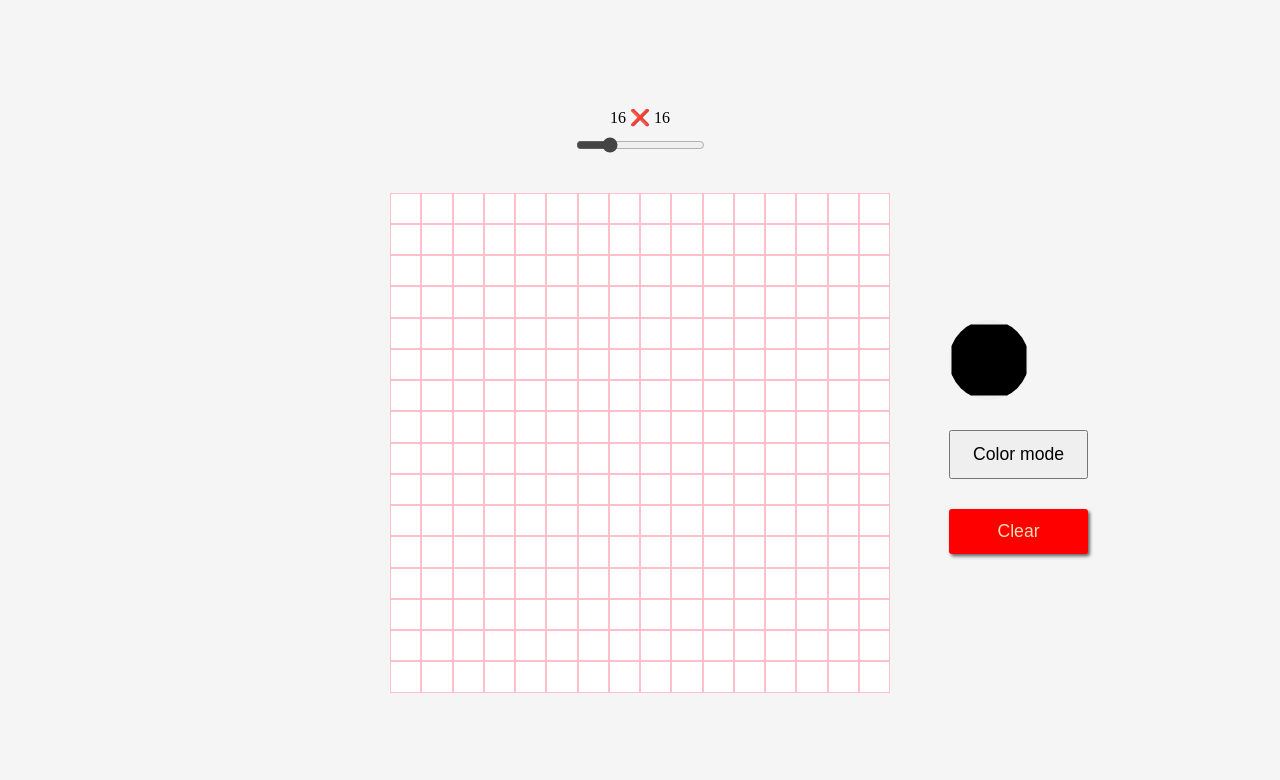
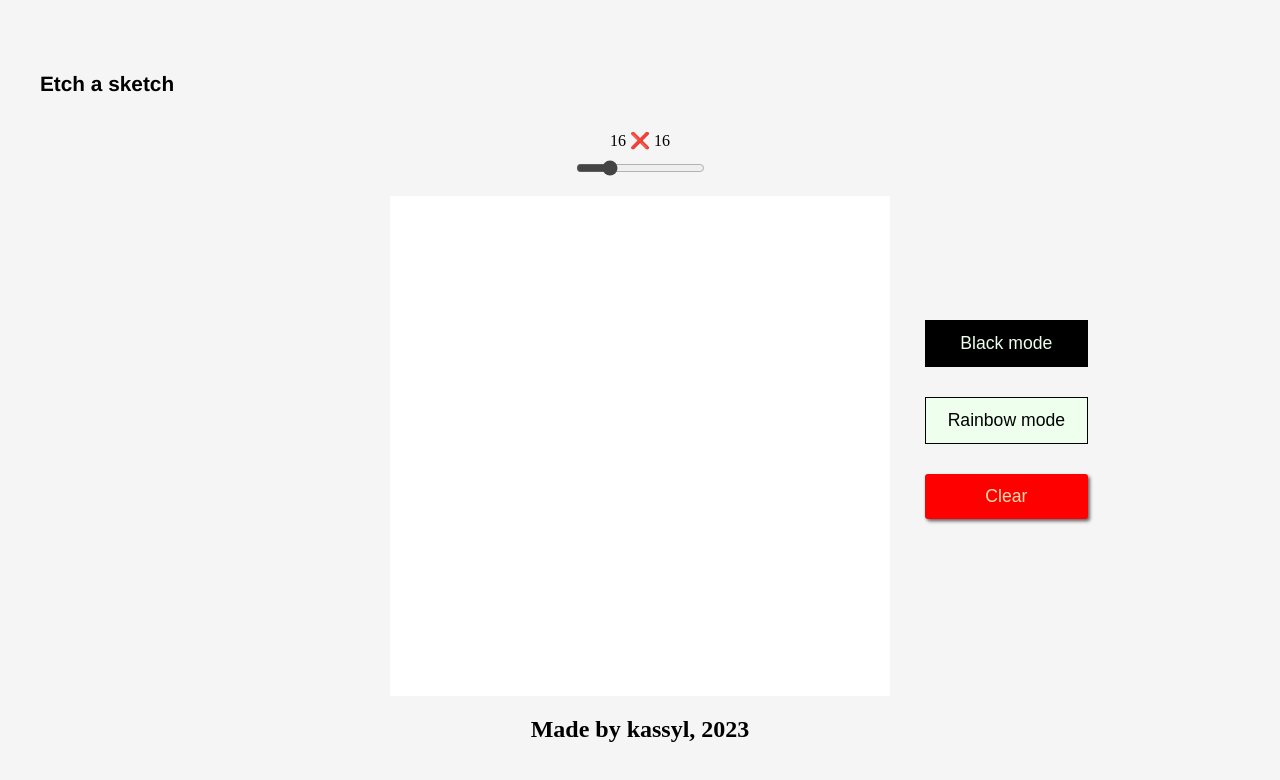
Before and after one commit to Jean-kassyl/odin-Etch-a-Sketch, a plain HTML site: page index.html in a window 1280 px wide. Drawn offline with Linux system fonts and the light colour scheme.

Commit message:
work on the general design and add some feature (make it possible to use a randomized color grid)

```diff
--- a/index.html
+++ b/index.html
@@ -7,6 +7,9 @@
     <link rel="stylesheet" href="style.css">
 </head>
 <body>
+    <nav>
+        <h1>Etch a sketch</h1>
+    </nav>
     <div id="popup_container">
         <label for="range_number" ><span class="range_label"></span> &#10060; <span class="range_label"></span></label>
         <input type="range" min="1" max="64" id="range_number" value="16">
@@ -16,10 +19,14 @@
     </div>
 
     <div id="controls">
-        <input type="color" value="#000" class="color_pick">
-        <button class="btn color_mode">Color mode</button>
+        <button class="btn black_mode">Black mode</button>
+        <button class="btn rainbow_mode">Rainbow mode</button>
         <button class="btn clear">Clear</button>
     </div>
+
+    <footer>
+        <h2>Made by kassyl, 2023</h2>
+    </footer>
 
     <script src="main.js"></script>
 </body>
--- a/main.js
+++ b/main.js
@@ -2,9 +2,34 @@ let container = document.getElementById("container")
 const range_input = document.getElementById("range_number")
 const range_label = document.querySelectorAll(".range_label")
 const clear = document.querySelector(".clear")
+const blackBtn = document.querySelector(".black_mode")
+const rainbowBtn = document.querySelector(".rainbow_mode")
 
 
 
+create_grid()
+
+
+
+blackBtn.classList.add("black")
+let color_mode = "black"
+
+blackBtn.addEventListener("click", () => {
+    color_mode = "black"
+    blackBtn.classList.add("black")
+    rainbowBtn.classList.remove("black")
+
+})
+
+rainbowBtn.addEventListener("click", () => {
+    color_mode = "rainbow"
+    blackBtn.classList.remove("black")
+    rainbowBtn.classList.add("black")
+
+})
+
+
+// clearing the grid when the user click the clear button
 clear.addEventListener("click", clearGrid)
 
 function clearGrid() {
@@ -14,7 +39,12 @@ function clearGrid() {
     })
 }
 
+// update grid
+range_input.addEventListener("input", changeGridSize)
 
+
+
+// helper function or callbacks
 
 function generate_grid(size){
     for(let i= 1; i <= size; i++){
@@ -33,7 +63,6 @@ function create_grid(s = 16){
         label.textContent = s
     })
 
-
     if (container.children.length > 0){
         Array.from(container.children).forEach(div => div.remove())
     }
@@ -48,25 +77,19 @@ function create_grid(s = 16){
 
     container.style.gridTemplateColumns = `repeat(${s}, 1fr)`
     container.style.gridTemplateRows = `repeat(${s}, 1fr)`
+}
 
+function handleBackground(e) {
+    let target = e.currentTarget;
+    if (color_mode === "black"){
+        target.style.backgroundColor = "black"
 
     }
-
-create_grid()
-
-
-
-
-function handleBackground(e) {
-    const colorWheel = Math.floor(Math.random() * 360) + 1
-    let target = e.currentTarget;
-    target.style.backgroundColor = `hsl(${colorWheel}, 100%, 0%)`
-    console.log(colorWheel)
+    else {
+        const colorWheel = Math.ceil(Math.random() * 360) + 1
+        target.style.backgroundColor = `hsl(${colorWheel}, 100%, 50%)`
     }
-
-
-
-range_input.addEventListener("input", changeGridSize)
+}
 
 function changeGridSize(e) {
     let size = parseInt(e.target.value)
--- a/style.css
+++ b/style.css
@@ -11,12 +11,11 @@ body {
     align-items: center;
     justify-content: center;
     background-color: whitesmoke;
-    gap: 40px;
+    gap: 20px;
     position: relative;
 }
 
 .grid {
-    border: 1px solid pink;
     background-color: white;
 }
 
@@ -26,6 +25,8 @@ body {
     width: 500px;
     height: 500px;
     display: grid;
+    background-color: white;
+
 
 
 
@@ -54,6 +55,14 @@ body {
 .btn {
     padding: 12px 22px;
     font-size: 1.1rem;
+    border: 1px solid black;
+    background-color: #efe;
+    cursor: pointer;
+}
+
+.btn.black {
+    background-color: black;
+    color: #efe;
 }
 
 .btn.clear {
@@ -72,3 +81,16 @@ input[type="color"] {
     height: 80px;
     border-radius: 50%;
 }
+
+nav {
+    width: 100%;
+    padding: 15px 40px;
+    display: flex;
+    justify-content: flex-start;
+}
+
+h1 {
+    font-size: 1.3rem;
+    font-weight: bolder;
+    font-family: 'Franklin Gothic Medium', 'Arial Narrow', Arial, sans-serif;
+}
```
Lines whose indentation alone changed are shown as unchanged.
